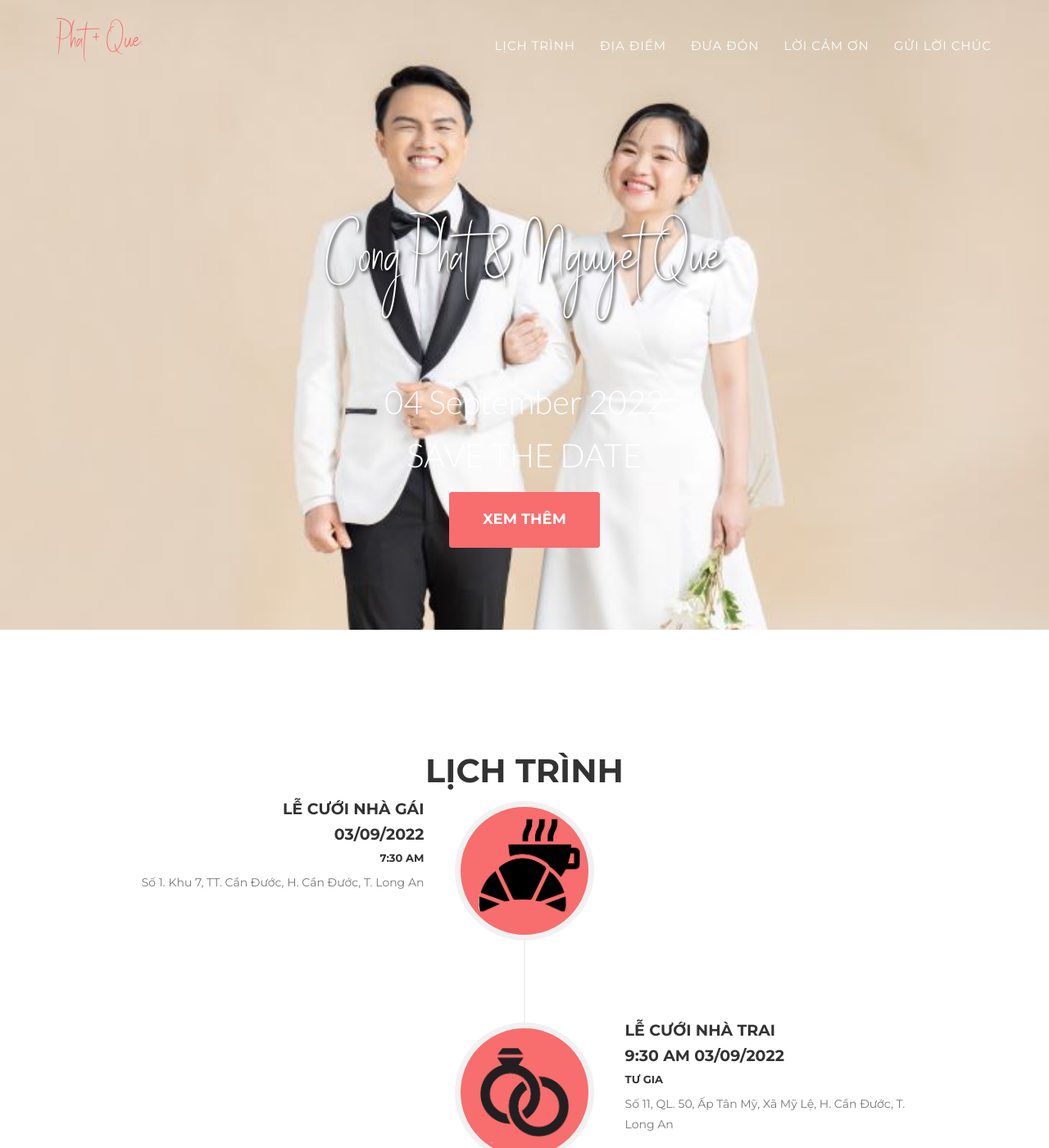
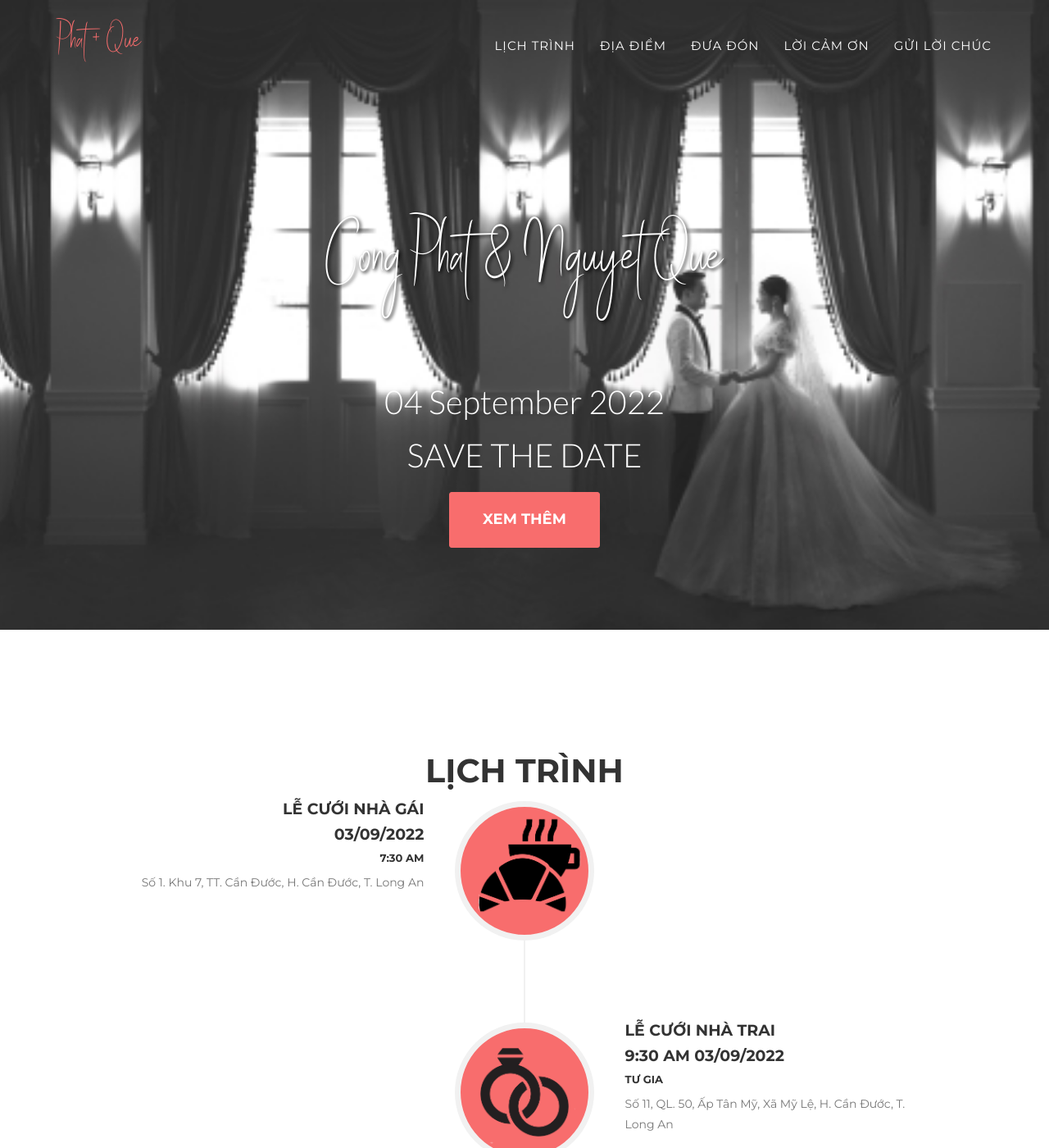
Before and after one commit to phatque/phatque, a Jekyll site: the page built from index.html, in a window 1280 px wide and 1400 px high. Shown: the whole window at 82% size. Built offline with Jekyll 4.4.1, drawn with Linux system fonts in a browser that asks for light colours; some web fonts are replaced.

Commit message:
Update agency.css

```diff
--- a/_includes/css/agency.css
+++ b/_includes/css/agency.css
@@ -362,7 +362,7 @@ header {
     text-align: center;
     color: #fff;
     background-attachment: scroll;
-    background-image: url('{{ site.baseurl }}/img/backgrounds/background.jpg');
+    background-image: url('{{ site.baseurl }}/img/backgrounds/background1.jpg');
     background-position: center center;
     /*background-position: top center;*/
     background-repeat: none;
@@ -405,7 +405,7 @@ header .intro-text .intro-heading {
     text-align: center;
     color: #fff;
     background-attachment: scroll;
-    background-image: url('{{ site.baseurl }}/img/backgrounds/background.jpg');
+    background-image: url('{{ site.baseurl }}/img/backgrounds/background1.jpg');
     /*background-position: center center;*/
     background-position: top center;
     background-repeat: none;
```
